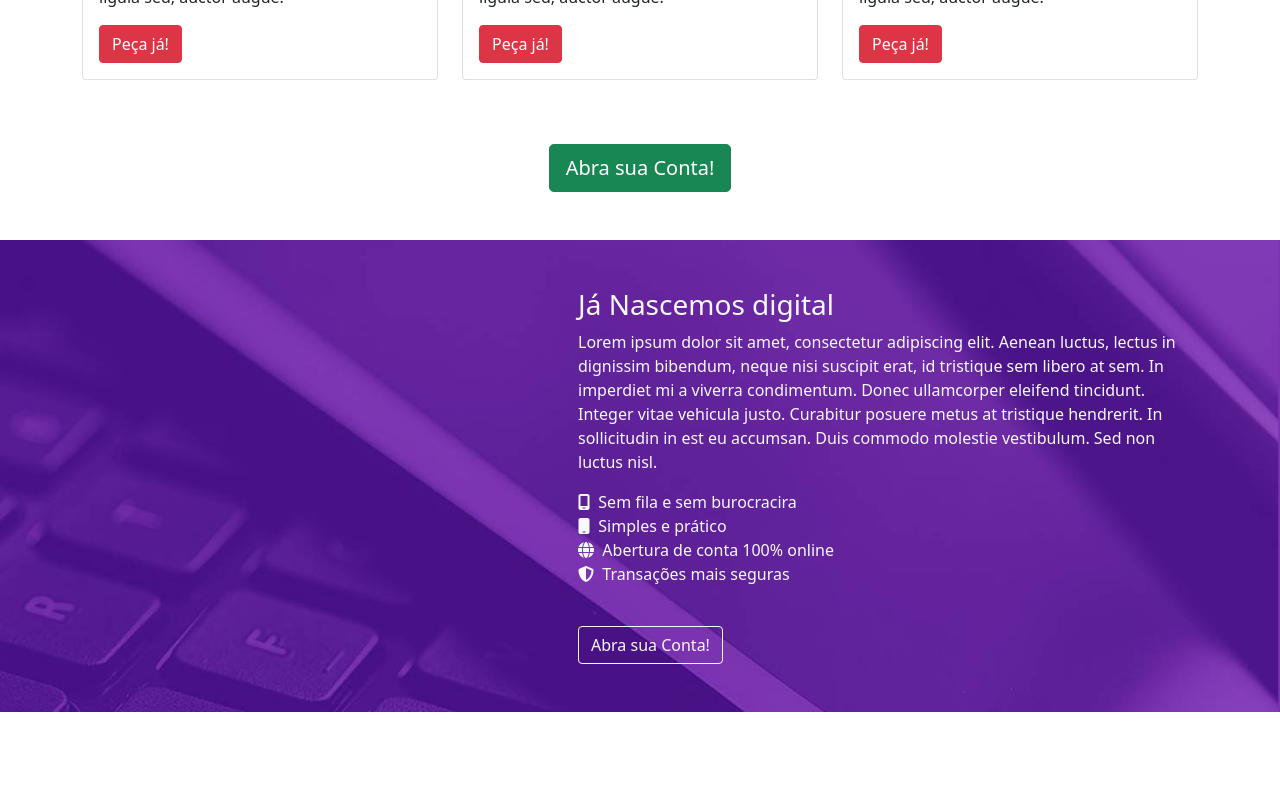
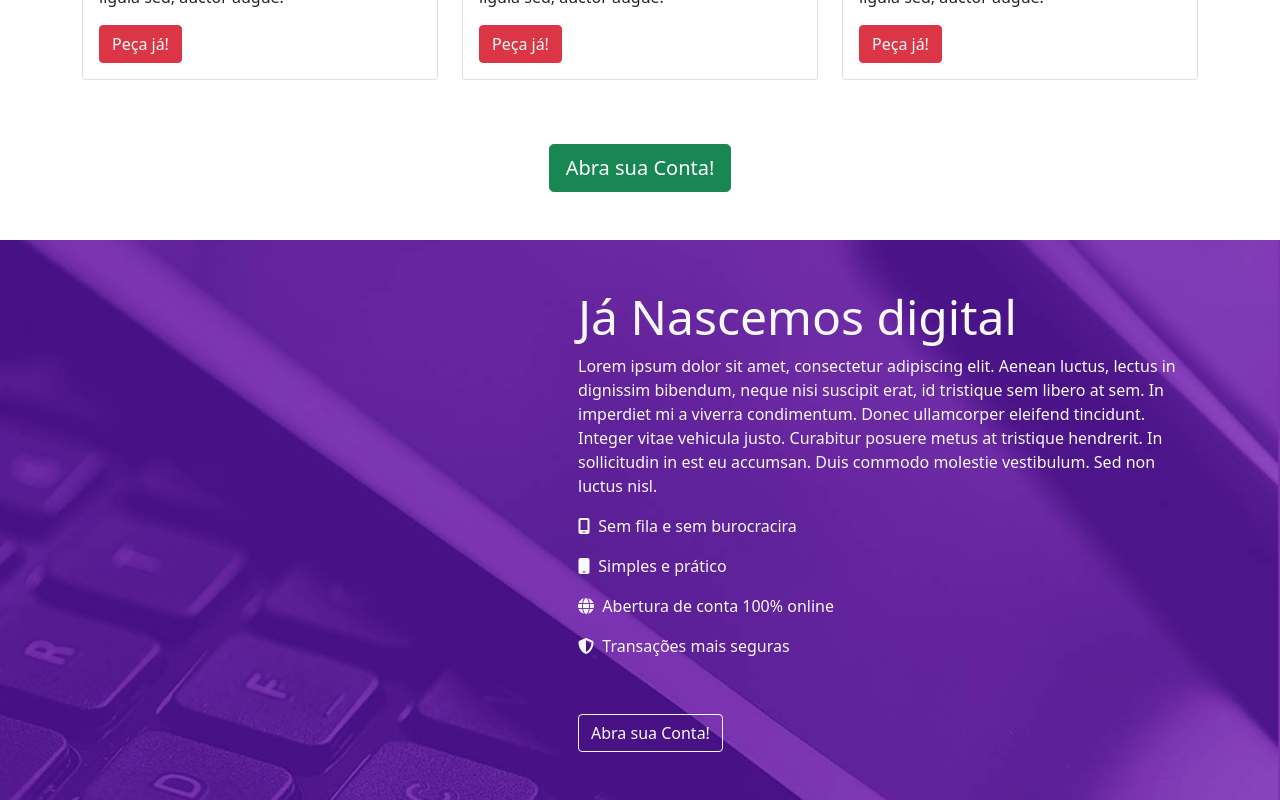
Before and after one commit to mariakrishna/magbank, a React (Create React App) app: page / in a window 1280 px wide. Shown: the part 1392-2192 px from the top of the page. Before the commit the page ends 2104 px from the top, so only its background shows below. Built offline with nearby package versions, Linux system fonts and the light colour scheme.

Commit message:
institutinal feature adjusted and finished

```diff
--- a/src/components/institutional.js
+++ b/src/components/institutional.js
@@ -20,19 +20,19 @@ const Institutional = () => (
             nisl.
           </p>
           <section className="mb-3 pb-4">
-            <Col>
+            <Col className="mb-3">
               <i class="fa-solid fa-mobile-screen 2x"></i>
               &nbsp;&nbsp;Sem fila e sem burocracira
             </Col>
-            <Col>
+            <Col className="mb-3">
               <i class="fa-solid fa-mobile 2x"></i>
               &nbsp;&nbsp;Simples e prático
             </Col>
-            <Col>
+            <Col className="mb-3">
               <i class="fa-solid fa-globe 2x"></i>
               &nbsp;&nbsp;Abertura de conta 100% online
             </Col>
-            <Col>
+            <Col className="mb-3">
               <i class="fa-solid fa-shield-halved 2x"></i>
               &nbsp;&nbsp;Transações mais seguras
             </Col>
--- a/src/components/institutional.scss
+++ b/src/components/institutional.scss
@@ -3,3 +3,12 @@
     background-size: cover;
     background-position: center;
 }
+
+.institutional h3 {
+    font-size: 2rem;
+    font-weight: 300;
+    line-height: 1.2;
+
+    @media screen and (min-width: 992px) {
+        font-size: 3rem; }
+    }
```
